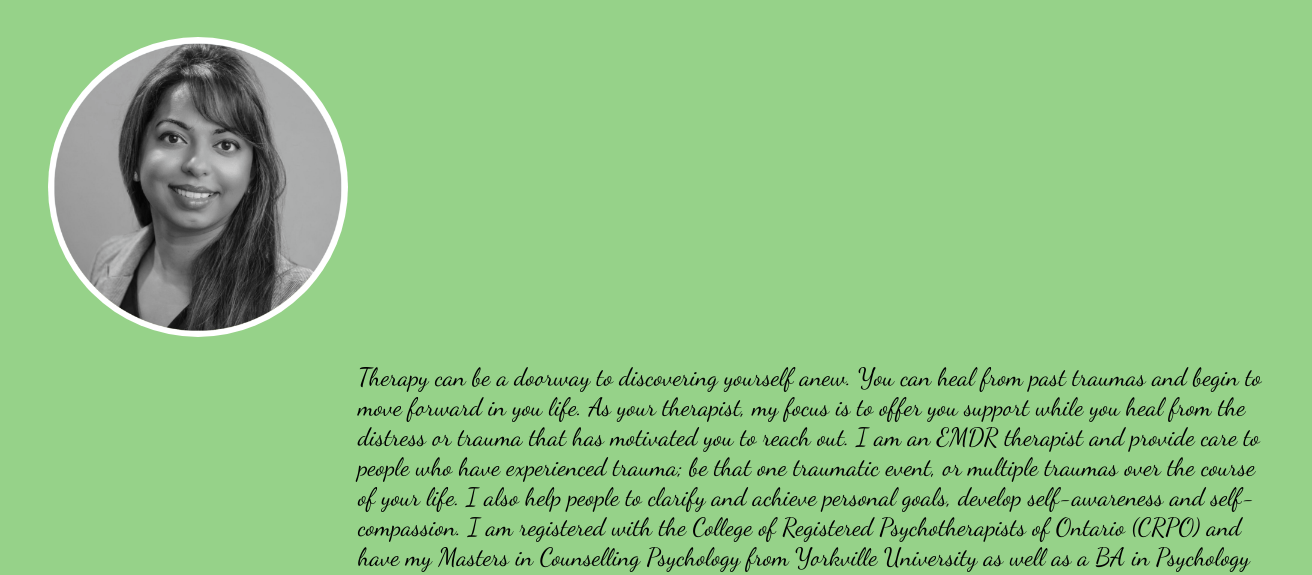
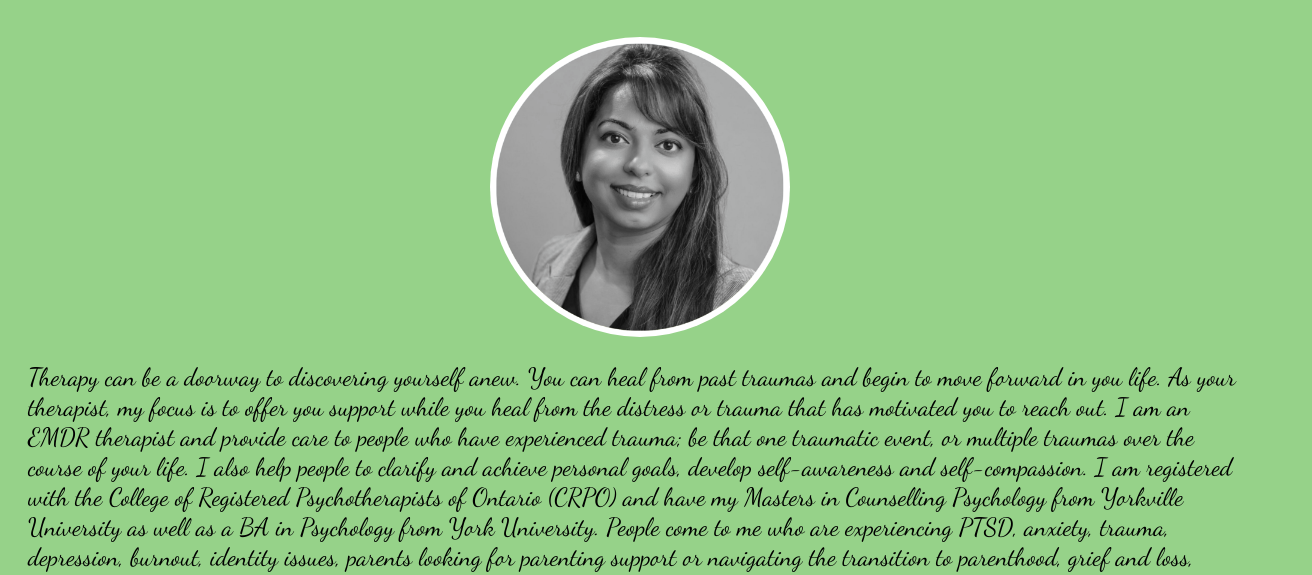
Before and after one commit to nettodev360/TamaraPsychotherapy, a plain HTML site: page about.html in a window 1280 px wide. Shown: the part 222-797 px from the top of the page, 1312 px wide, since content can reach past the window. Drawn offline with Linux system fonts and the light colour scheme; a web font is replaced by a local one.

Commit message:
asthetic changes to about.css

```diff
--- a/about.html
+++ b/about.html
@@ -44,7 +44,7 @@
         </div>
     </nav>
 
-    <div class="container-fluid"></div>
+    <div class="container-fluid">
     <div class="img">
             <img class="profile" src="./assets/images/Tamara+Fernandez+Registered+Psychotherapist+Qualifying.png" alt="progile picture">
     </div>
@@ -54,6 +54,7 @@
                 As your therapist, my focus is to offer you support while you heal from the distress or trauma that has motivated you to reach out. I am an EMDR therapist and provide care to people who have experienced trauma; be that one traumatic event, or multiple traumas over the course of your life. I also help people to clarify and achieve personal goals, develop self-awareness and self-compassion.
 
                 I am registered with the College of Registered Psychotherapists of Ontario (CRPO) and have my Masters in Counselling Psychology from Yorkville University as well as a BA in Psychology from York University. People come to me who are experiencing PTSD, anxiety, trauma, depression, burnout, identity issues, parents looking for parenting support or navigating the transition to parenthood, grief and loss, perinatal and postnatal trauma, ADHD, Autism; and immigrants, refugees and newcomers to Canada who are struggling with their sense of belonging.</p>
+        </div>
         </div>
     </div>
 
--- a/assets/css/about.css
+++ b/assets/css/about.css
@@ -110,31 +110,33 @@
 
 .img {
     display: flex;
-    flex-direction: column;
+    justify-content: center;
     margin-top: 40px;
-    margin-left: 40px;
-    margin-right: 500px;
+    margin-left: 20px;
+    margin-right: 20px;
 }
 
 .profile {
     max-width: 300px;
     border-radius: 200px;
     border-color: #96d289;
+    display: flex;
+    justify-content: center;
 }
 
 .container-fluid {
-    margin-left: 380px;
-    margin-right: 15px;
+    margin-left: 20px;
+    margin-right: 20px;
     margin-top: 10px;
     padding: 0;
 }
 
-.bio {
+/* .bio {
     display: flex;
     flex-direction: column;
     justify-content: center;
     position: relative;
-    margin-left: 350px;
+    margin-left: 350px; */
 }
 
 .footer {
```
